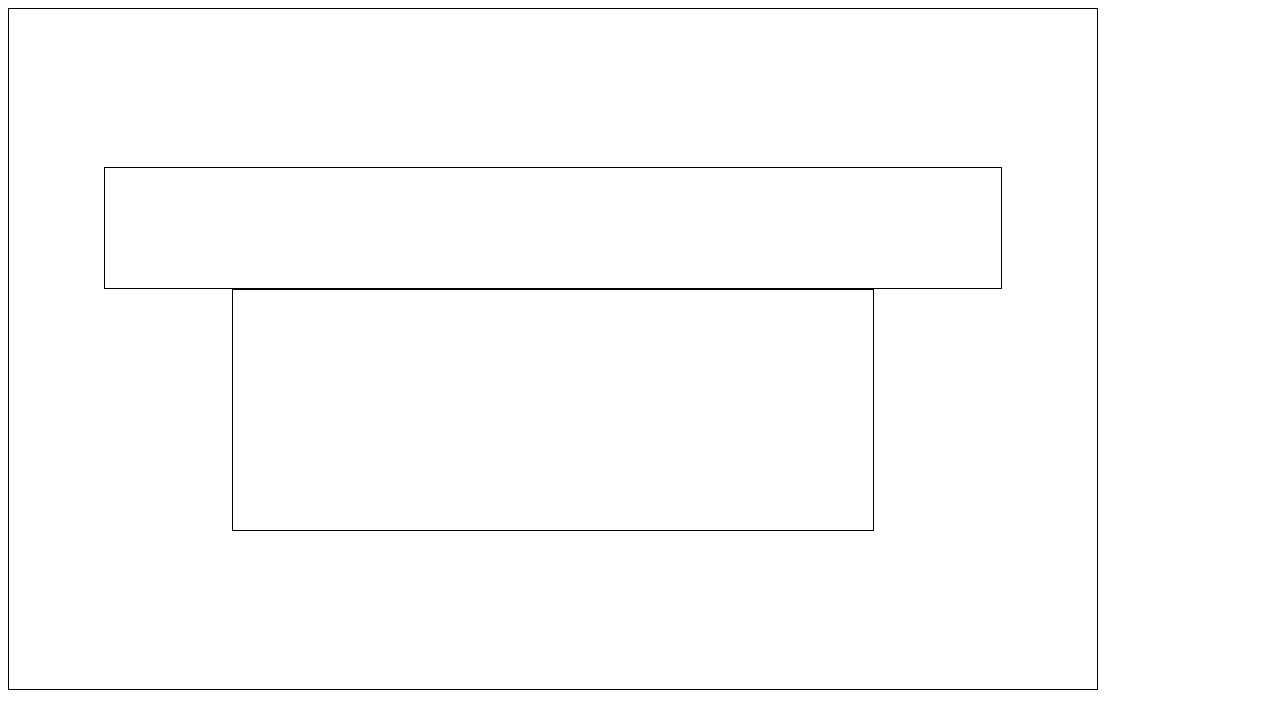
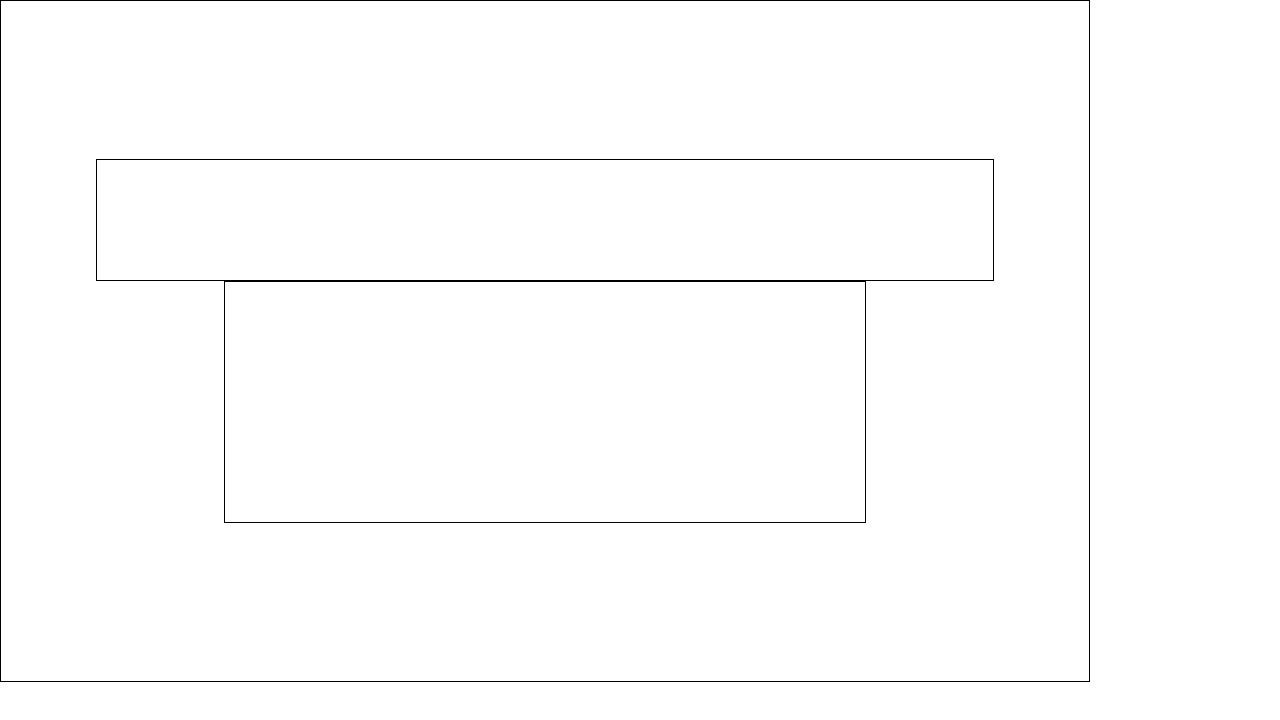
Before and after one commit to jeffersonteng/pomodoro, a website: page index.html in a window 1280 px wide. Drawn offline with nearby package versions, Linux system fonts and the light colour scheme; files that its build step writes are made by us from their sources.

Commit message:
Fix incorrect CSS reference in index.html

```diff
--- a/index.html
+++ b/index.html
@@ -3,7 +3,7 @@
 <head>
     <meta charset="UTF-8">
     <title>Title</title>
-    <link rel="stylesheet" type="text/css" href="css/pomodoro.css">
+    <link rel="stylesheet" type="text/css" href="css/base.css">
 </head>
 <body>
     <div class="container">
```
